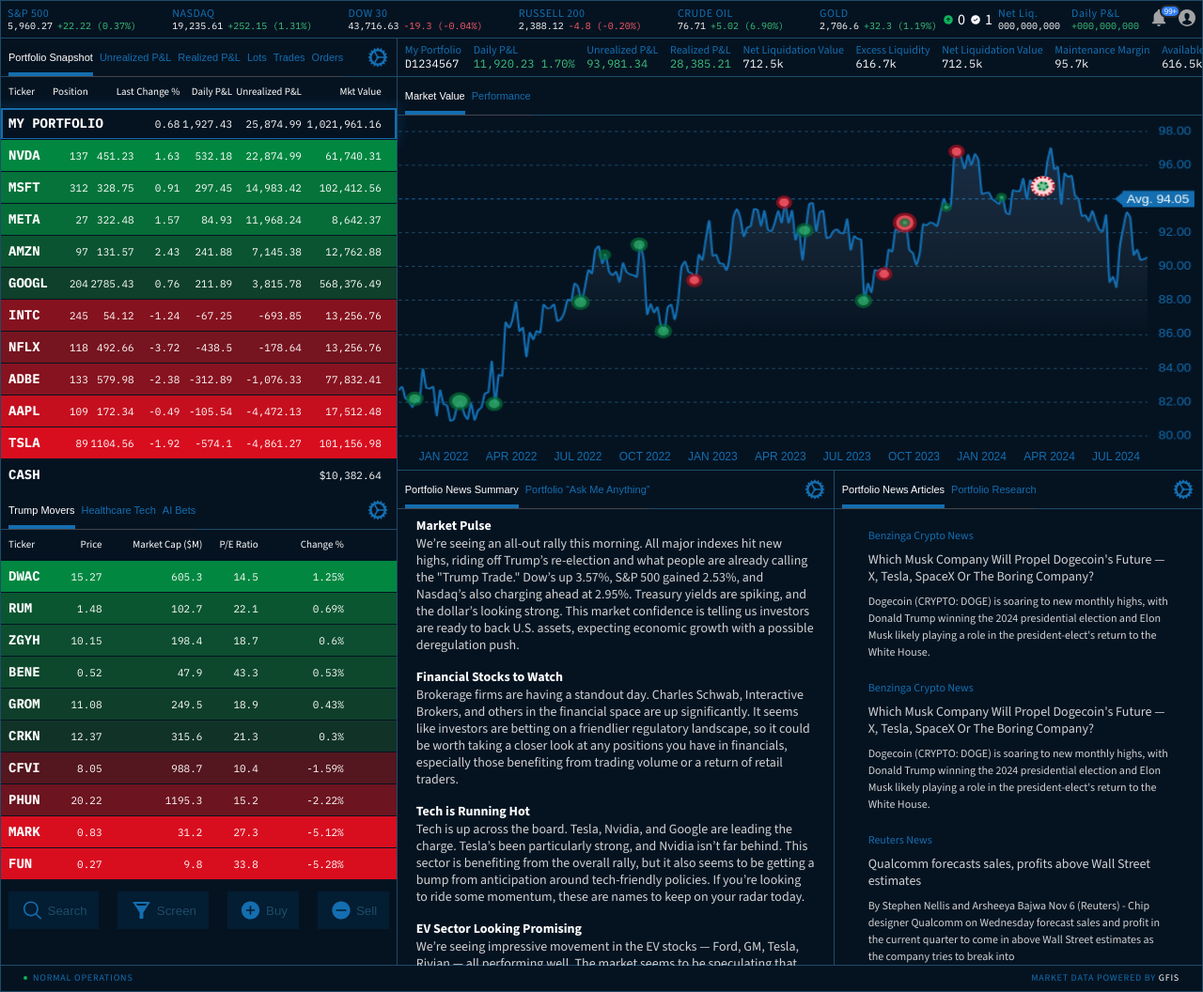
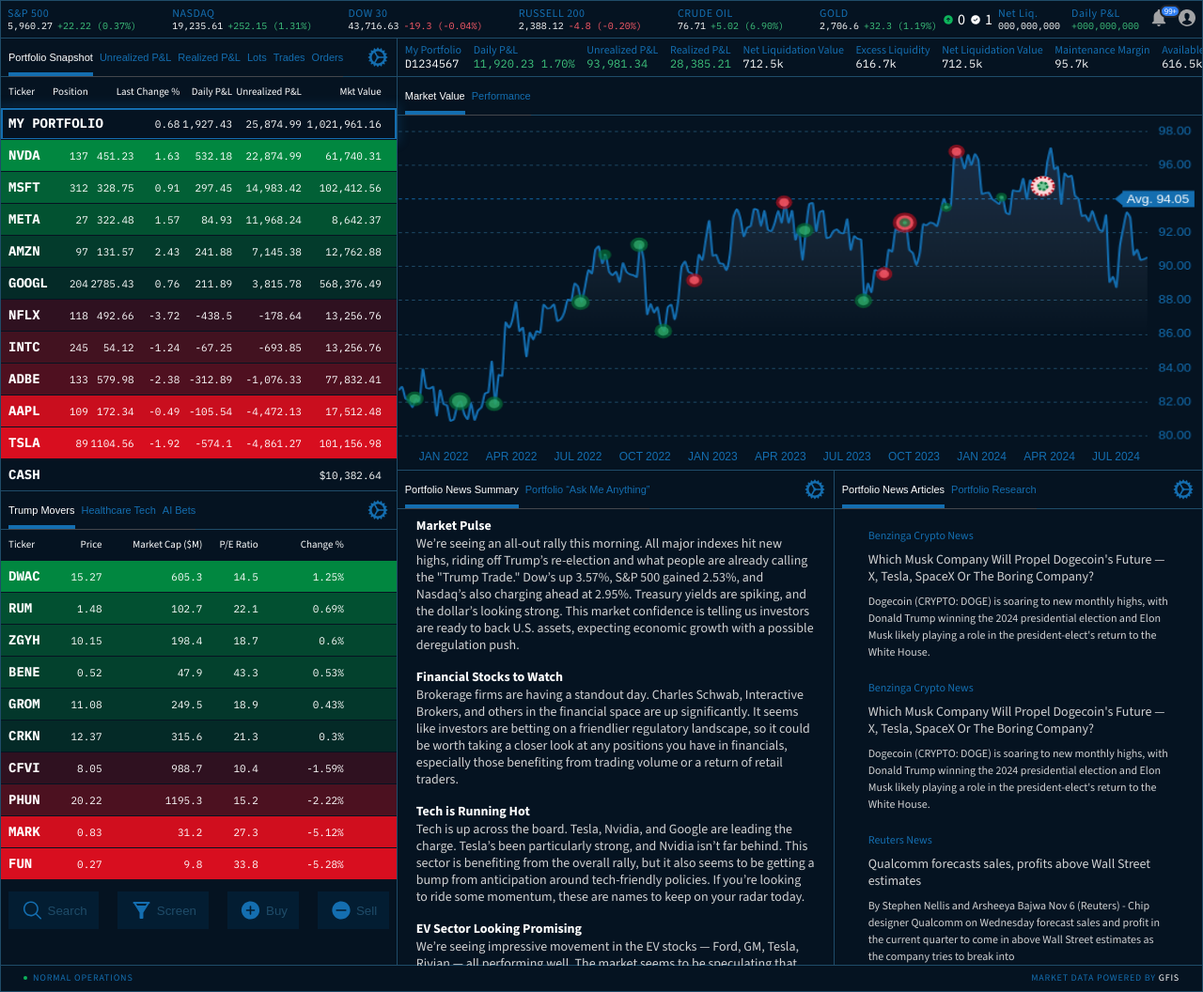
Before and after one commit to Irbis007/IBKR, a plain HTML site: page index.html in a window 1280 px wide. Shown: the whole page at 94% size. Drawn offline with nearby package versions, Linux system fonts and the light colour scheme.

Commit message:
add change colors on tables

```diff
--- a/script.js
+++ b/script.js
@@ -73,7 +73,8 @@ let portfolioData = [
 		dailyPL: 532.18,
 		unrealizedPL: 22874.99,
 		mktValue: 61740.31,
-		color: '#018740',
+		opacity: '1',
+		isNegative: false
 	},
 	{
 		ticker: 'MSFT',
@@ -83,7 +84,8 @@ let portfolioData = [
 		dailyPL: 297.45,
 		unrealizedPL: 14983.42,
 		mktValue: 102412.56,
-		color: '#05733A',
+		opacity: '1',
+		isNegative: false
 	},
 	{
 		ticker: 'META',
@@ -93,7 +95,8 @@ let portfolioData = [
 		dailyPL: 84.93,
 		unrealizedPL: 11968.24,
 		mktValue: 8642.37,
-		color: '#066C38',
+		opacity: '1',
+		isNegative: false
 	},
 	{
 		ticker: 'AMZN',
@@ -103,7 +106,8 @@ let portfolioData = [
 		dailyPL: 241.88,
 		unrealizedPL: 7145.38,
 		mktValue: 12762.88,
-		color: '#0B5431',
+		opacity: '1',
+		isNegative: false
 	},
 	{
 		ticker: 'GOOGL',
@@ -113,7 +117,19 @@ let portfolioData = [
 		dailyPL: 211.89,
 		unrealizedPL: 3815.78,
 		mktValue: 568376.49,
-		color: '#0F402B',
+		opacity: '1',
+		isNegative: false
+	},
+	{
+		ticker: 'NFLX',
+		position: 118,
+		last: 492.66,
+		changePercent: -3.72,
+		dailyPL: -438.50,
+		unrealizedPL: -178.64,
+		mktValue: 13256.76,
+		opacity: '1',
+		isNegative: true
 	},
 	{
 		ticker: 'INTC',
@@ -123,17 +139,8 @@ let portfolioData = [
 		dailyPL: -67.25,
 		unrealizedPL: -693.85,
 		mktValue: 13256.76,
-		color: '#85131F',
-	},
-	{
-		ticker: 'NFLX',
-		position: 118,
-		last: 492.66,
-		changePercent: -3.72,
-		dailyPL: -438.50,
-		unrealizedPL: -178.64,
-		mktValue: 13256.76,
-		color: '#76141F',
+		opacity: '1',
+		isNegative: true
 	},
 	{
 		ticker: 'ADBE',
@@ -143,7 +150,8 @@ let portfolioData = [
 		dailyPL: -312.89,
 		unrealizedPL: -1076.33,
 		mktValue: 77832.41,
-		color: '#86131F',
+		opacity: '1',
+		isNegative: true
 	},
 	{
 		ticker: 'AAPL',
@@ -153,7 +161,8 @@ let portfolioData = [
 		dailyPL: -105.54,
 		unrealizedPL: -4472.13,
 		mktValue: 17512.48,
-		color: '#C50F1F',
+		opacity: '1',
+		isNegative: true
 	},
 	{
 		ticker: 'TSLA',
@@ -163,7 +172,8 @@ let portfolioData = [
 		dailyPL: -574.1,
 		unrealizedPL: -4861.27,
 		mktValue: 101156.98,
-		color: '#D80E1F',
+		opacity: '1',
+		isNegative: true
 	},
 ]
 
@@ -174,7 +184,8 @@ let trumpMoversData = [
 		marketCap: 605.3,
 		PERatio: 14.5,
 		changePercent: 1.25,
-		color: '#018740',
+		opacity: '1',
+		isNegative: false
 	},
 	{
 		ticker: 'RUM',
@@ -182,7 +193,8 @@ let trumpMoversData = [
 		marketCap: 102.7,
 		PERatio: 22.1,
 		changePercent: 0.69,
-		color: '#0A5631',
+		opacity: '1',
+		isNegative: false
 	},
 	{
 		ticker: 'ZGYH',
@@ -190,7 +202,8 @@ let trumpMoversData = [
 		marketCap: 198.4,
 		PERatio: 18.7,
 		changePercent: 0.60,
-		color: '#0C4E2F',
+		opacity: '1',
+		isNegative: false
 	},
 	{
 		ticker: 'BENE',
@@ -198,7 +211,8 @@ let trumpMoversData = [
 		marketCap: 47.9,
 		PERatio: 43.3,
 		changePercent: 0.53,
-		color: '#0D482D',
+		opacity: '1',
+		isNegative: false
 	},
 	{
 		ticker: 'GROM',
@@ -206,7 +220,8 @@ let trumpMoversData = [
 		marketCap: 249.5,
 		PERatio: 18.9,
 		changePercent: 0.43,
-		color: '#0F3F2A',
+		opacity: '1',
+		isNegative: false
 	},
 	{
 		ticker: 'CRKN',
@@ -214,7 +229,8 @@ let trumpMoversData = [
 		marketCap: 315.6,
 		PERatio: 21.3,
 		changePercent: 0.30,
-		color: '#113327',
+		opacity: '1',
+		isNegative: false
 	},
 	{
 		ticker: 'CFVI',
@@ -222,7 +238,8 @@ let trumpMoversData = [
 		marketCap: 988.7,
 		PERatio: 10.4,
 		changePercent: -1.59,
-		color: '#54161F',
+		opacity: '1',
+		isNegative: true
 	},
 	{
 		ticker: 'PHUN',
@@ -230,7 +247,8 @@ let trumpMoversData = [
 		marketCap: 1195.3,
 		PERatio: 15.2,
 		changePercent: -2.22,
-		color: '#6C141F',
+		opacity: '1',
+		isNegative: true
 	},
 	{
 		ticker: 'MARK',
@@ -238,7 +256,8 @@ let trumpMoversData = [
 		marketCap: 31.2,
 		PERatio: 27.3,
 		changePercent: -5.12,
-		color: '#D80E1F',
+		opacity: '1',
+		isNegative: true
 	},
 	{
 		ticker: 'FUN',
@@ -246,9 +265,12 @@ let trumpMoversData = [
 		marketCap: 9.8,
 		PERatio: 33.8,
 		changePercent: -5.28,
-		color: '#D80E1F',
+		opacity: '1',
+		isNegative: true
 	},
 ]
+
+
 
 
 class CreateFilteredTable {
@@ -269,6 +291,36 @@ class CreateFilteredTable {
 		}
 	};
 
+	updateData = (data, filterKey) => {
+		// Сортируем данные по фильтрующему ключу по убыванию (если больше 0) или по возрастанию (если меньше 0)
+		let positiveValues = data.filter(item => item[filterKey] >= 0);
+		let negativeValues = data.filter(item => item[filterKey] < 0);
+
+		// Вычисляем минимальные и максимальные значения фильтрующего элемента
+		let maxPositive = Math.max(...positiveValues.map(item => item[filterKey]));
+		let minPositive = Math.min(...positiveValues.map(item => item[filterKey]));
+		let maxNegative = Math.max(...negativeValues.map(item => item[filterKey]));
+		let minNegative = Math.min(...negativeValues.map(item => item[filterKey]));
+
+		function calculateOpacity(value, min, max) {
+			if (max === min) return 1;
+			return 0.2 + (1 - 0.2) * (value - min) / (max - min);
+		}
+
+		positiveValues.forEach(item => {
+			item.isNegative = false;
+			item.opacity = calculateOpacity(item[filterKey], minPositive, maxPositive);
+		});
+
+		negativeValues.forEach(item => {
+			item.isNegative = true;
+			item.opacity = calculateOpacity(item[filterKey], maxNegative, minNegative);
+		});
+
+		return [...positiveValues, ...negativeValues];
+	}
+
+
 	orderPortfolio = (e) => {
 		if (e.target && e.target.id) {
 			this.selectOrd(e.target.id);
@@ -285,8 +337,12 @@ class CreateFilteredTable {
 						e.target.innerHTML += '<img class="filter__arrow_active" src="./images/filter-arrow.svg" alt="filter icon"/>'
 						this.data = this.data.sort((a, b) => b.ticker.localeCompare(a.ticker));
 					}
+					for(let i = 0; i < this.data.length ; i++){
+						this.data[i].opacity = 0
+					}
 					break;
 				default:
+					this.data = this.updateData(this.data, e.target.id)
 					if(this.ordASC > 0 ) {
 						e.target.innerHTML += '<img class="filter__arrow" src="./images/filter-arrow.svg"/>'
 						this.data = this.data.sort((a, b) => a[e.target.id] - b[e.target.id])
@@ -306,7 +362,7 @@ class CreateFilteredTable {
 				data.map(item => {
 					if(this.type == 'portfolio'){
 						return `
-							<tr style="background-color: ${item.color};">
+							<tr style="background-color: ${item.isNegative ? `rgba(216, 14, 31, ${item.opacity})` : `rgba(1, 135, 64, ${item.opacity})`};">
 								<td>${item.ticker}</td>
 								<td>${item.position}</td>
 								<td>${item.last}</td>
@@ -318,7 +374,7 @@ class CreateFilteredTable {
 						`;
 					} else {
 						return `
-							<tr style="background-color: ${item.color};">
+							<tr style="background-color: ${item.isNegative ? `rgba(216, 14, 31, ${item.opacity})` : `rgba(1, 135, 64, ${item.opacity})`};">
 								<td>${item.ticker}</td>
 								<td>${item.price}</td>
 								<td>${item.marketCap}</td>
@@ -334,10 +390,15 @@ class CreateFilteredTable {
 	}
 }
 
+
+
 const portfolioTableBody = document.querySelector('.portfolio tbody')
 const trumpMoversTableBody = document.querySelector('.trump-movers tbody')
 const createdPortfolioTable = new CreateFilteredTable(portfolioTableBody, portfolioData, 'portfolio')
 const createdTrumpMoversTable = new CreateFilteredTable(trumpMoversTableBody, trumpMoversData, 'trump-movers')
+
+portfolioData = createdPortfolioTable.updateData(portfolioData, 'unrealizedPL')
+trumpMoversData = createdTrumpMoversTable.updateData(trumpMoversData, 'changePercent')
 
 createdPortfolioTable.drawTable(portfolioData)
 createdTrumpMoversTable.drawTable(trumpMoversData)
--- a/styles/content.css
+++ b/styles/content.css
@@ -106,14 +106,7 @@
 	font-family: var(--secondary-font);
 }
 
-.filter__arrow{
-	padding-left: 4px;
-}
 
-.filter__arrow_active{
-	transform: rotate(180deg);
-	padding-right: 4px;
-}
 
 @media (max-width: 1600px) {
 	.content__header-list{
--- a/styles/tables.css
+++ b/styles/tables.css
@@ -51,7 +51,22 @@
 	border-bottom: 1px solid var(--border-color);
 }
 
+.filter__arrow{
+	transform: rotate(180deg);
+	padding-right: 4px;
+}
 
+.filter__arrow_active{
+	padding-left: 4px;
+}
+
+.portfolio tfoot tr{
+	border: none;
+}
+
+.portfolio{
+	border-bottom: 1px solid var(--border-color);
+}
 
 
 @media (max-width: 1310px) {
```
